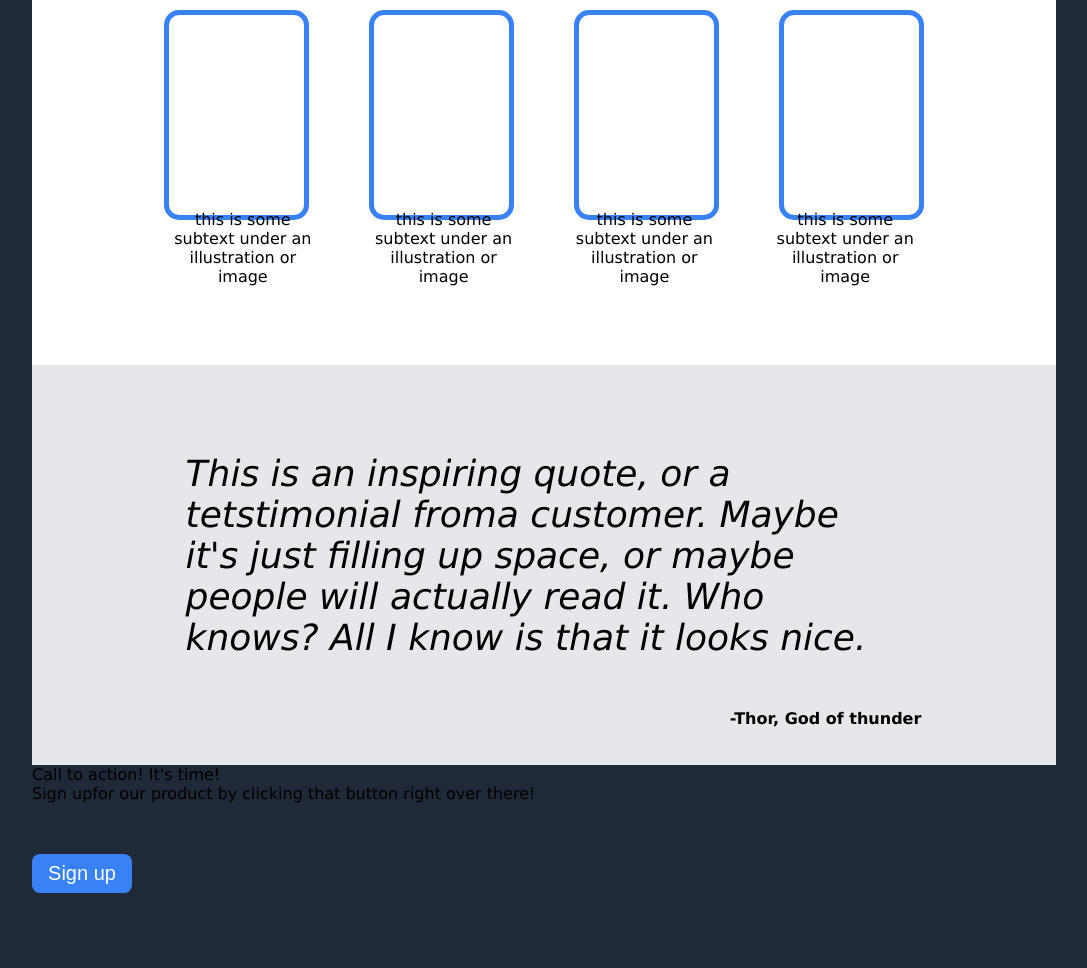
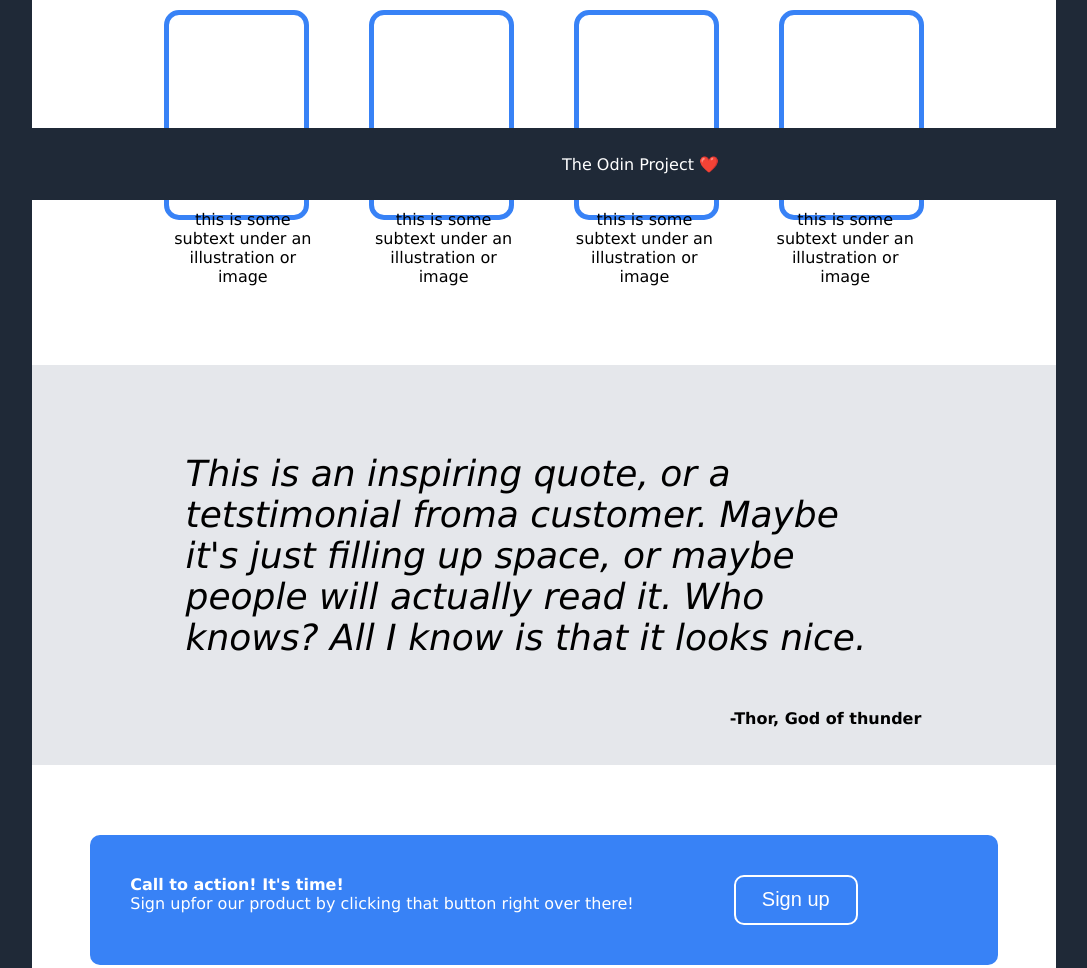
Before and after one commit to JakobSundstrom/landing-page, a plain HTML site: page index.html in a window 1280 px wide. Shown: the part 600-1568 px from the top of the page, without its empty margins (96-1183 px from the left). Before the commit the page ends 1493 px from the top, so only its background shows below. Drawn offline with Linux system fonts and the light colour scheme.

Commit message:
Add footer  and CTA button

```diff
--- a/index.html
+++ b/index.html
@@ -69,7 +69,10 @@
 
             <div class="cta-button"><button>Sign up</button></div>
         </div>
+        <div class="footer">The Odin Project ❤️</div>
     </div>
+
+
 
 </body>
 </html>
--- a/style.css
+++ b/style.css
@@ -80,8 +80,9 @@ button{
     border: none;
     width: 100px;
     margin-top: 5%;
-    padding: 8px;
+    padding: 5px 20px;
     font-weight: 550px;
+    width: 120px;
 }
 
 .content-info{
@@ -159,3 +160,43 @@ button{
     margin-left: 55%;
     font-weight: bolder;
 }
+
+.cta{
+    display: flex;
+    background-color: white;
+    height: 400px;
+}
+
+.blue-box{
+    background-color: #3882F6;
+    display: flex;
+    margin: 70px  auto 200px auto;
+    padding: 40px;
+    border-radius: 10px;
+    color: white;
+
+}
+
+.cta-head{
+    font-weight: bold;
+}
+
+.cta-button{
+    margin: 0px 100px;
+    border: 2px  solid white;
+    border-radius: 10px;
+    padding-top: -7px;
+}
+
+.footer {
+    height: 72px;
+    width: 1217px;
+    bottom: 0px;
+    background: #1F2937;
+    color: white;
+    display: flex;
+    flex-direction: column;
+    position: fixed;
+    text-align: center;
+    justify-content: center;
+  }
```
